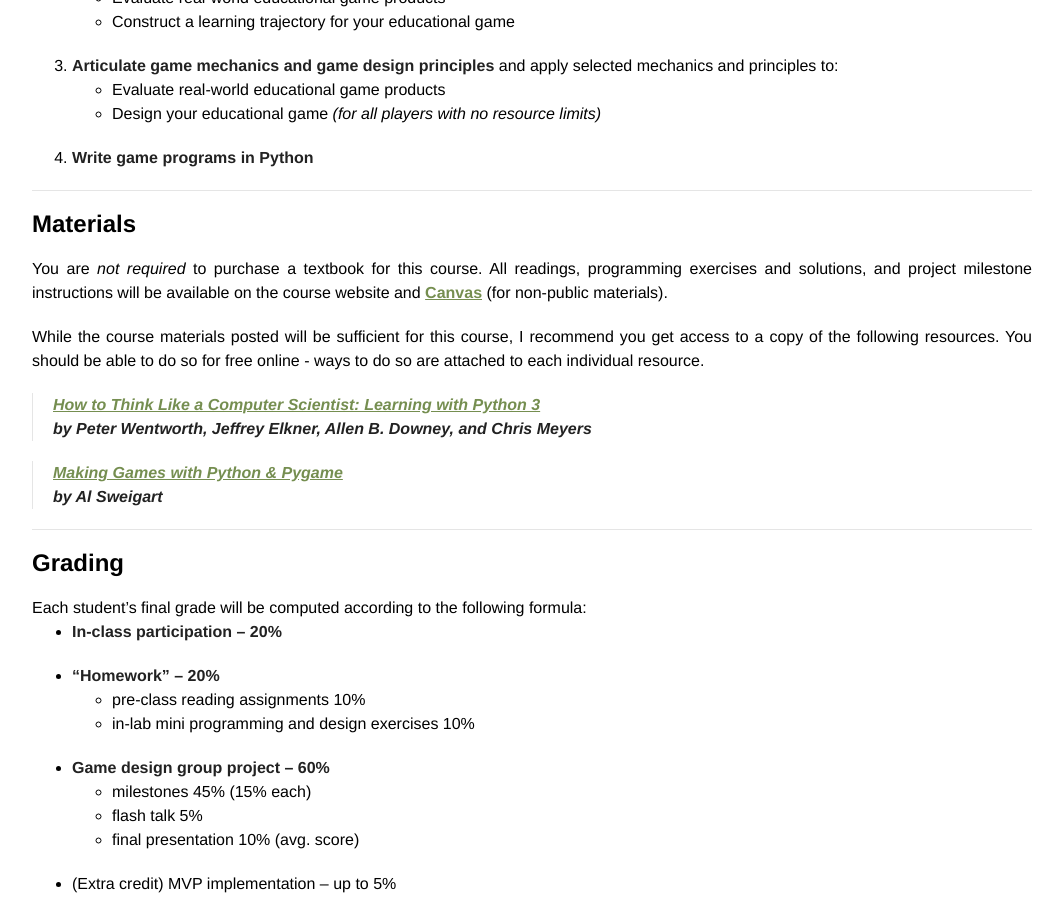
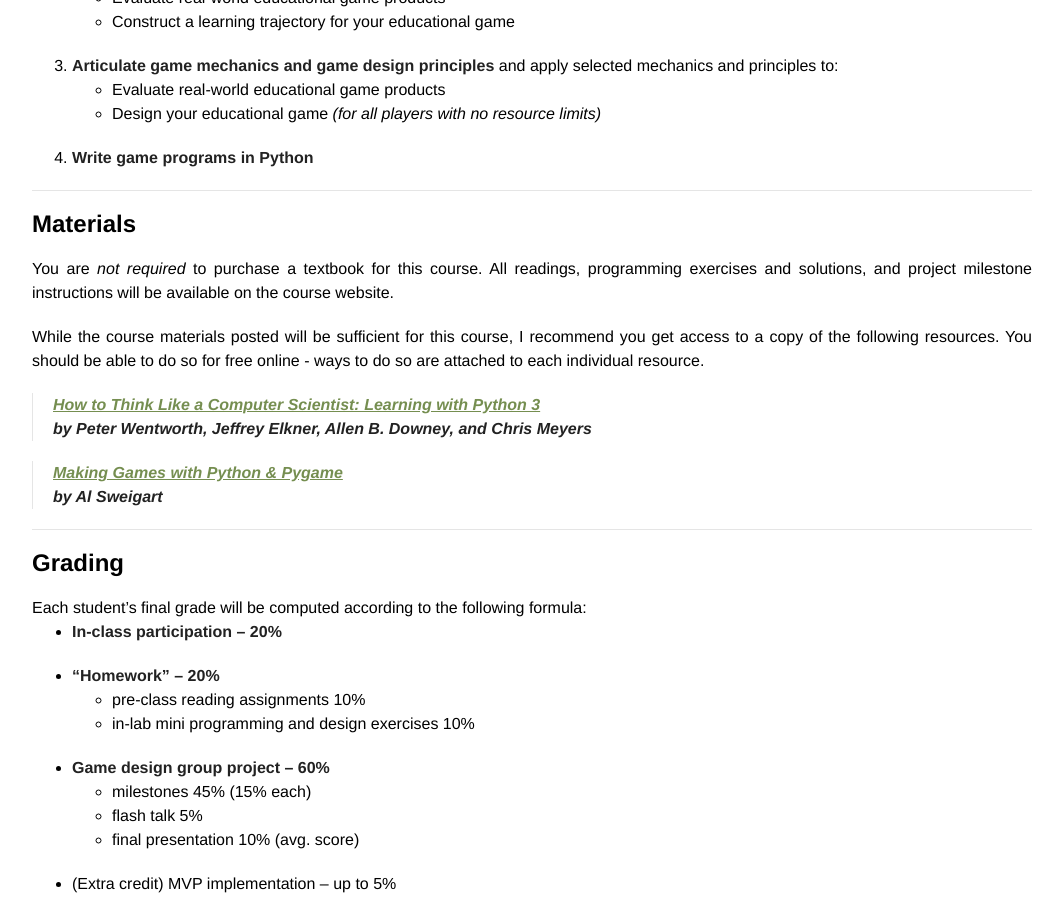
Before and after one commit to ngminhtran/ngminhtran.github.io, a Jekyll site: the page built from teaching/cgl/syllabus.md, in a window 1280 px wide and 900 px high, scrolled down 1091 px. Shown: the whole window, without its empty margins (108-1170 px from the left). Built offline with Jekyll 4.4.1, drawn with Linux system fonts in a browser that asks for light colours.

Commit message:
removed Canvas

```diff
--- a/teaching/cgl/syllabus.md
+++ b/teaching/cgl/syllabus.md
@@ -55,7 +55,7 @@ By the end of this course, you will be able to:
 ---
 
 ## Materials
-You are *not required* to purchase a textbook for this course. All readings, programming exercises and solutions, and project milestone instructions will be available on the course website and [Canvas]() (for non-public materials).
+You are *not required* to purchase a textbook for this course. All readings, programming exercises and solutions, and project milestone instructions will be available on the course website.
 
 While the course materials posted will be sufficient for this course, I recommend you get access to a copy of the following resources. You should be able to do so for free online \- ways to do so are attached to each individual resource.
 
```
